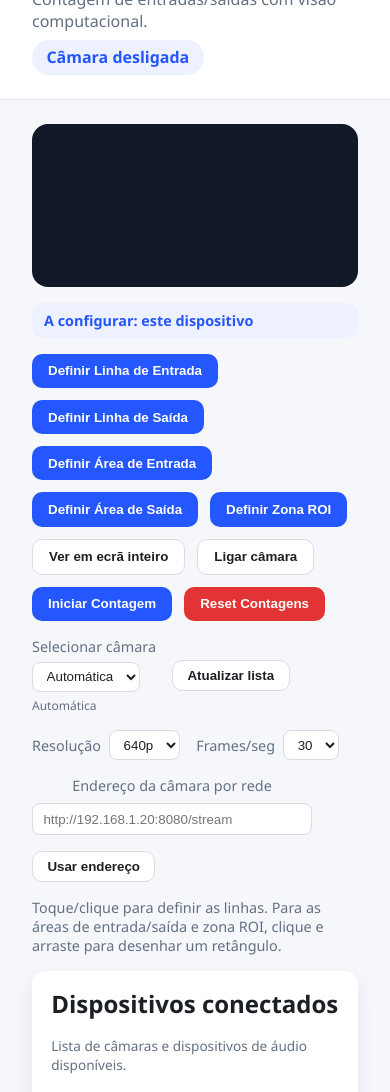
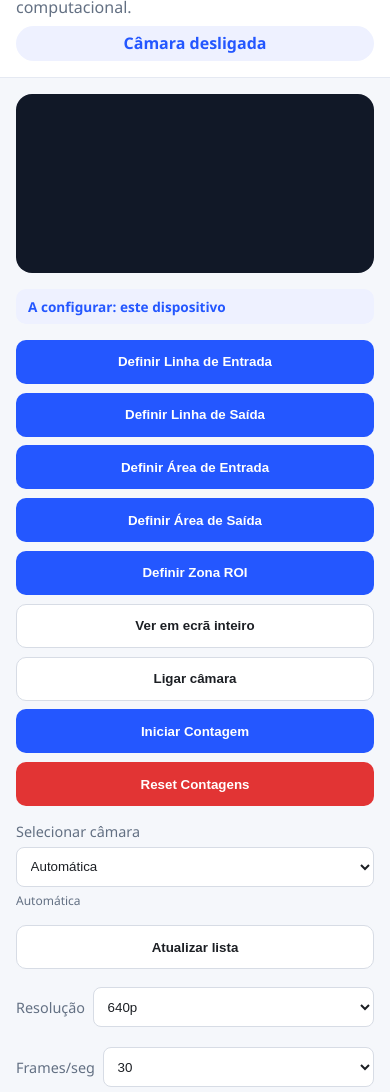
Before and after one commit to SirTimekeeper/ParqueAuditorio, a website with bundled scripts: page web/index.html in a window 390 px wide. Shown: the part 73-1165 px from the top of the page. Built offline with nearby package versions, Linux system fonts and the light colour scheme; no server answers.

Commit message:
Melhora responsividade da UI para mobile e tablet

```diff
--- a/web/styles.css
+++ b/web/styles.css
@@ -18,6 +18,7 @@
 body {
   background: var(--bg);
   color: var(--text);
+  min-height: 100vh;
 }
 
 .app-header {
@@ -51,6 +52,8 @@ body {
   grid-template-columns: minmax(0, 1.4fr) minmax(0, 1fr);
   gap: 1.5rem;
   padding: 1.5rem 2rem 2rem;
+  max-width: 1440px;
+  margin: 0 auto;
 }
 
 .video-panel {
@@ -136,10 +139,11 @@ canvas,
   border: none;
   background: var(--accent);
   color: #fff;
-  padding: 0.6rem 1rem;
+  padding: 0.7rem 1rem;
   border-radius: 10px;
   cursor: pointer;
   font-weight: 600;
+  min-height: 44px;
 }
 
 .controls button.danger {
@@ -163,6 +167,7 @@ canvas,
   gap: 0.5rem;
   color: var(--muted);
   font-size: 0.9rem;
+  min-height: 44px;
 }
 
 .controls.secondary label.camera-menu {
@@ -172,11 +177,12 @@ canvas,
 }
 
 .controls.secondary select {
-  padding: 0.35rem 0.6rem;
+  padding: 0.45rem 0.6rem;
   border-radius: 8px;
   border: 1px solid #d7dce5;
   background: #fff;
   color: var(--text);
+  min-height: 40px;
 }
 
 .controls.secondary button.ghost {
@@ -204,16 +210,17 @@ canvas,
   flex-direction: column;
   align-items: flex-start;
   gap: 0.35rem;
-  min-width: 280px;
+  min-width: min(280px, 100%);
 }
 
 .network-input input {
   width: min(420px, 100%);
-  padding: 0.45rem 0.65rem;
+  padding: 0.6rem 0.65rem;
   border-radius: 8px;
   border: 1px solid #d7dce5;
   background: #fff;
   color: var(--text);
+  min-height: 44px;
 }
 
 
@@ -249,7 +256,7 @@ canvas,
 
 .metrics {
   display: grid;
-  grid-template-columns: repeat(3, 1fr);
+  grid-template-columns: repeat(3, minmax(0, 1fr));
   gap: 1rem;
 }
 
@@ -327,17 +334,19 @@ canvas,
 
 .priority-list input {
   flex: 1;
-  padding: 0.5rem;
+  padding: 0.6rem;
   border-radius: 8px;
   border: 1px solid #d7dce5;
+  min-height: 44px;
 }
 
 .priority-list button {
   border: none;
   background: var(--accent);
   color: #fff;
-  padding: 0.5rem 0.9rem;
+  padding: 0.6rem 0.9rem;
   border-radius: 8px;
+  min-height: 44px;
 }
 
 .plate-status {
@@ -477,6 +486,33 @@ canvas,
 @media (max-width: 980px) {
   .layout {
     grid-template-columns: 1fr;
+    padding: 1rem;
+  }
+
+  .app-header {
+    padding: 1rem;
+  }
+
+  .metrics {
+    grid-template-columns: repeat(2, minmax(0, 1fr));
+  }
+
+  .line-status {
+    grid-template-columns: repeat(2, minmax(0, 1fr));
+  }
+
+  .controls.secondary,
+  .controls.secondary.network-controls {
+    align-items: stretch;
+  }
+
+  .controls.secondary label,
+  .network-input {
+    width: 100%;
+  }
+
+  .network-input input {
+    width: 100%;
   }
 }
 
@@ -486,10 +522,55 @@ canvas,
     align-items: flex-start;
     gap: 0.5rem;
   }
+
+  .app-header h1 {
+    font-size: 1.25rem;
+  }
+
+  .status {
+    width: 100%;
+    text-align: center;
+  }
+
+  .card {
+    padding: 0.9rem;
+  }
+
+  .controls {
+    gap: 0.55rem;
+  }
+
+  .controls button {
+    width: 100%;
+  }
+
+  .controls.secondary select,
+  .controls.secondary button.ghost,
+  .priority-list button {
+    width: 100%;
+  }
+
+  .priority-list {
+    flex-direction: column;
+  }
+
+  .preview-status {
+    font-size: 0.85rem;
+  }
+
   .metrics {
     grid-template-columns: 1fr;
   }
+
+  .plate-status {
+    grid-template-columns: 1fr;
+  }
+
   .line-status {
     grid-template-columns: 1fr;
   }
+
+  .fullscreen-stats {
+    grid-template-columns: 1fr;
+  }
 }
```
